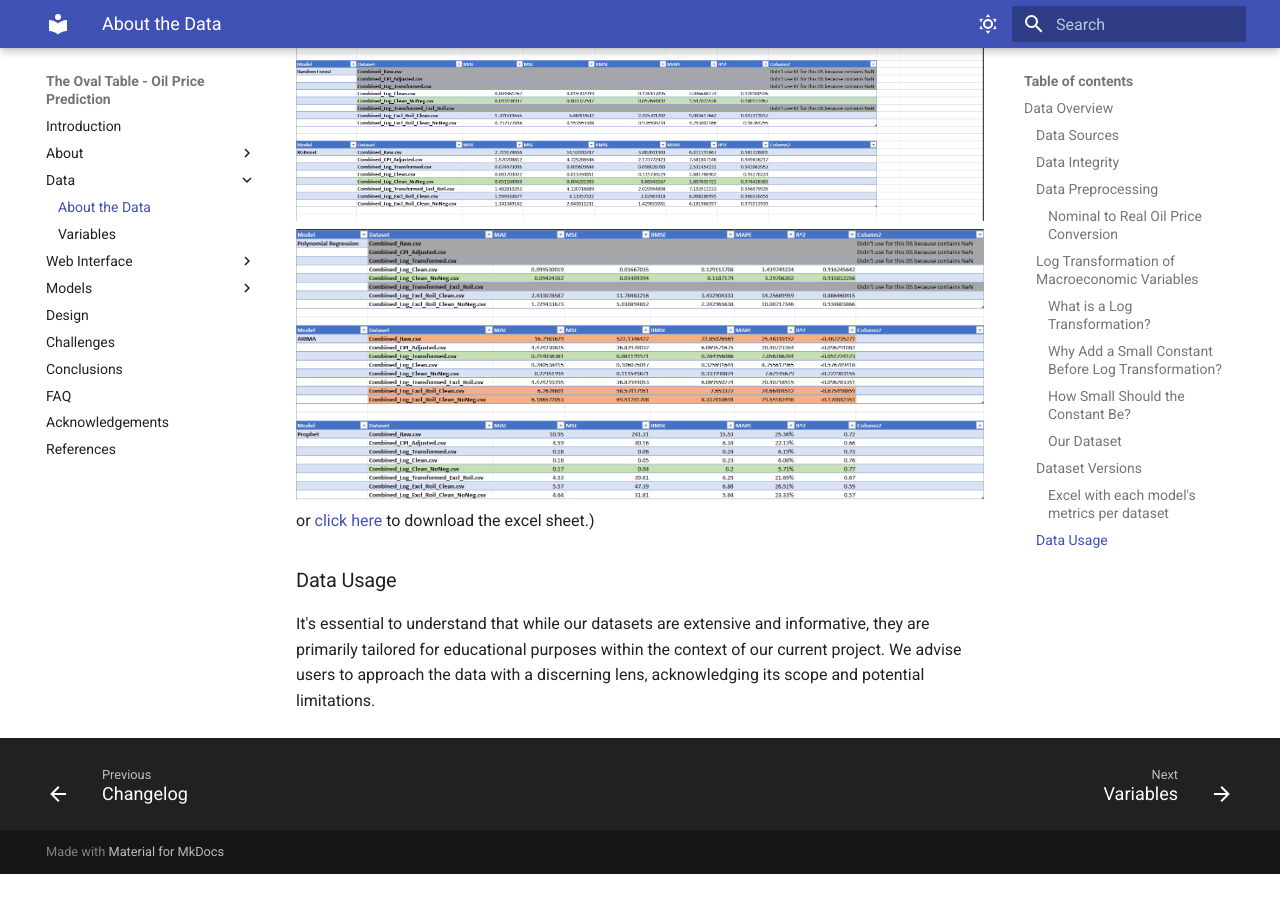
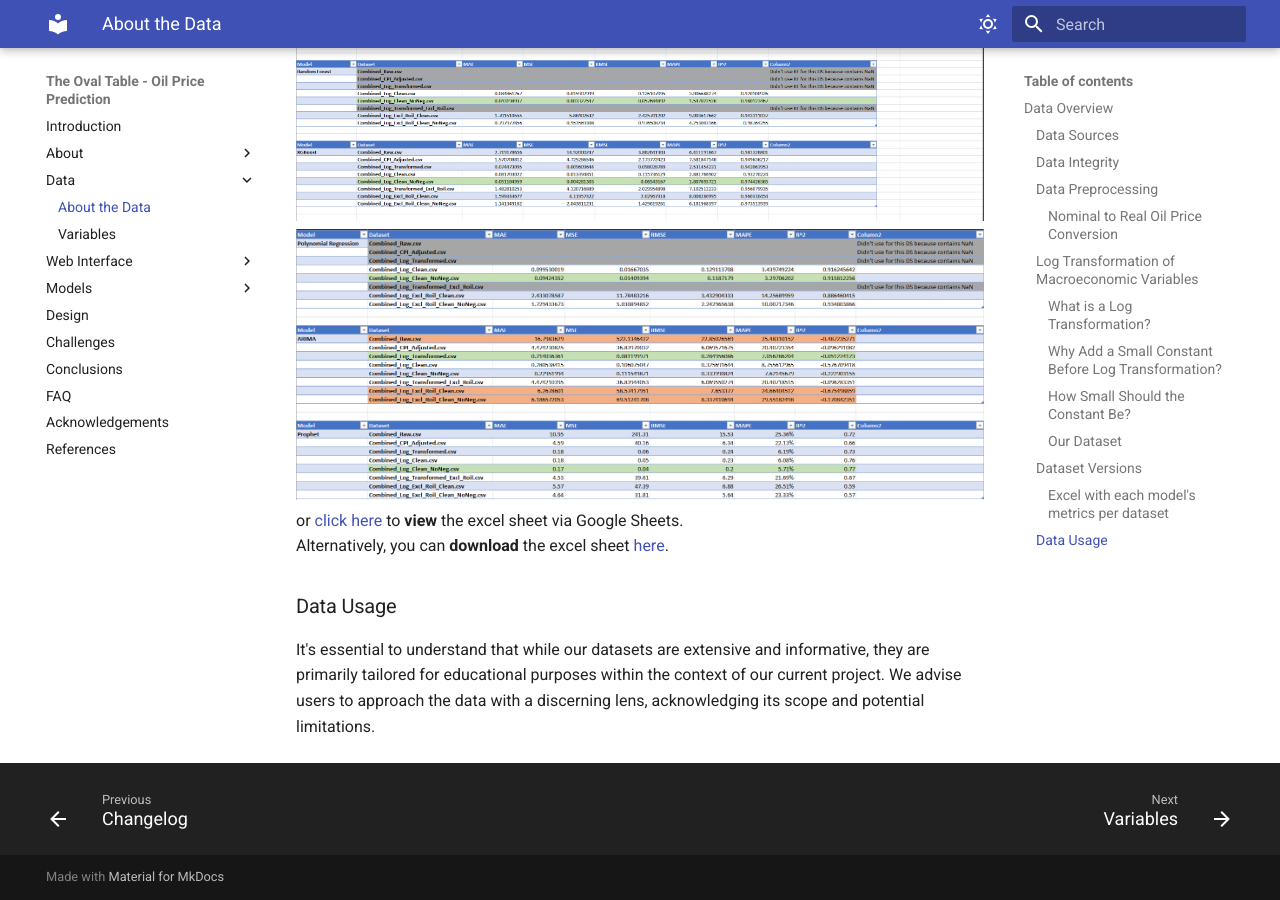
Before and after one commit to mariamills/Oil-Price-Prediction, an MkDocs documentation site: the page built from docs/data/about-data.md, in a window 1280 px wide and 900 px high, scrolled down 5904 px. Built offline with MkDocs 1.6.1 and Material for MkDocs 9.7.7, drawn with Linux system fonts in a browser that asks for light colours; before the commit the page ends 6778 px from its top, so only the background shows below that.

Commit message:
Add Excel sheet containing model metrics

```diff
--- a/docs/data/about-data.md
+++ b/docs/data/about-data.md
@@ -163,9 +163,10 @@ So, in this case, using `1e-6` is perfectly fine because it's so small compared
 
 #### Excel with each model's metrics per dataset
 
-![Excel Sheet](/assets/images/1.png)
-![Excel Sheet](/assets/images/2.png)
-or [click here](/assets/Model_Metrics.xlsx) to download the excel sheet.)
+![Excel Sheet](../assets/images/1.png)
+![Excel Sheet](../assets/images/2.png)
+or [click here](https://docs.google.com/spreadsheets/d/1jQsuw5jWw0nk2vR7jbw8MGGGpof9J82T/edit?usp=sharing&ouid=100194304972418194729&rtpof=true&sd=true){:target="_blank"} to **view** the excel sheet via Google Sheets.
+<br>Alternatively, you can **download** the excel sheet [here](../assets/Model_Metrics.xlsx).
 
 
 ### Data Usage
--- a/mkdocs.yml
+++ b/mkdocs.yml
@@ -19,7 +19,7 @@ nav:
       - 'User Guide': 'web-interface/user-guide.md'
   - Models:
         - 'Models Overview': 'models/overview.md'
-        - 'Model Performance': 'data/model-performance.md'
+        - 'Model Performance': 'models/model-performance.md'
         - 'Cross Validation': 'models/cross-validation.md'
         - 'XGBoost': 'models/xgboost.md'
         - 'Random Forest': 'models/random-forest.md'
```
Also changed, not shown: docs/about/getting-started.md (+1 -1 lines).
